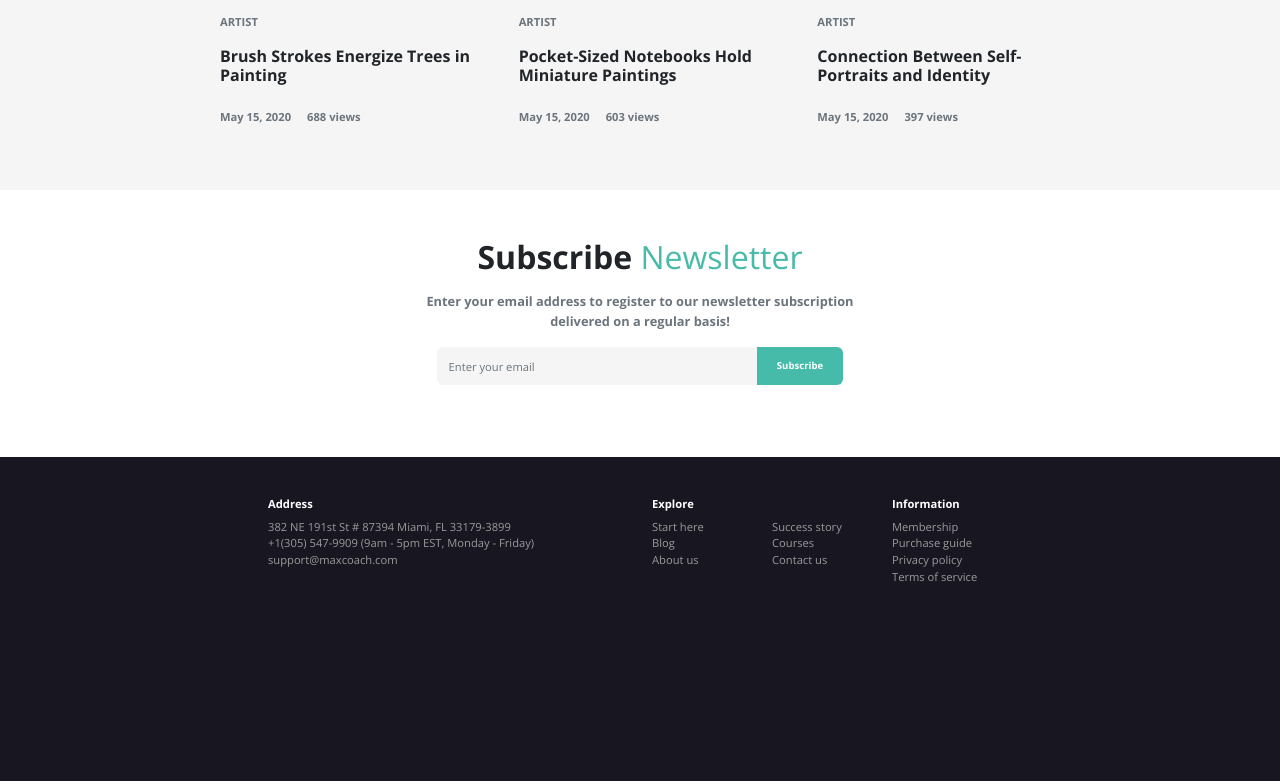
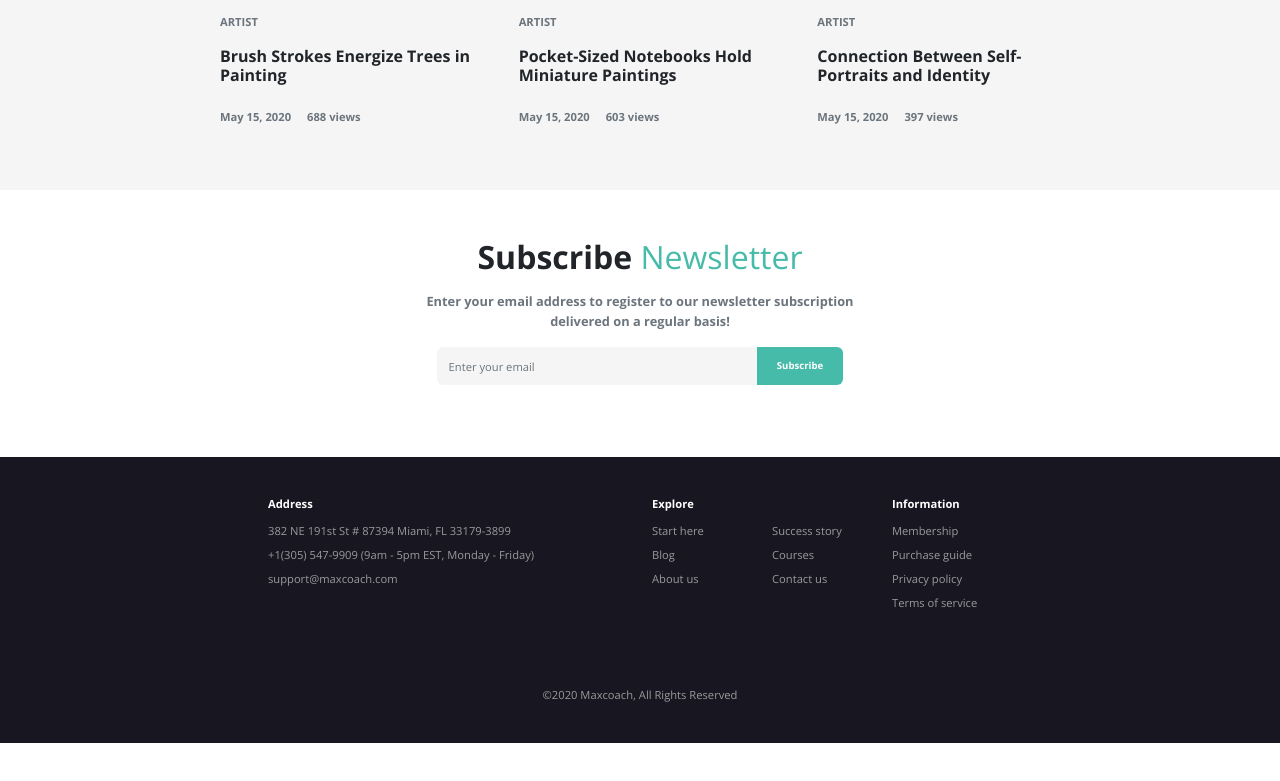
Before and after one commit to MarcoInchingoli89/proj-html-vuejs, a Vue app: page / in a window 1280 px wide. Shown: the part 4067-4848 px from the top of the page. After the commit the page ends 4810 px from the top, so only its background shows below. Built offline with nearby package versions, Linux system fonts and the light colour scheme.

Commit message:
Add Footer Completed

```diff
--- a/src/App.vue
+++ b/src/App.vue
@@ -53,6 +53,9 @@ export default {
             </ul>
           </div>
         </div>
+        <div class="copyright d-flex justify-content-center">
+          <p>&#169;2020 Maxcoach, All Rights Reserved</p>
+        </div>
       </div>
     </div>
   </footer>
@@ -62,7 +65,6 @@ export default {
 @use './assets/scss/partials/variables' as *;
 
 footer {
-  height: 350px;
   background-color: $dl-dark;
 
   .container {
@@ -82,6 +84,7 @@ footer {
 
     list-style: none;
     padding: 0;
+    line-height: 1.5rem;
 
     li {
       font-size: 0.7rem;
@@ -92,5 +95,17 @@ footer {
       }
     }
   }
+
+  .copyright {
+
+    width: 100%;
+    padding-top: 3.5rem;
+    padding-bottom: 1.5rem;
+
+    p {
+      color: $dl-light;
+      font-size: 0.7rem;
+    }
+  }
 }
 </style>
```
